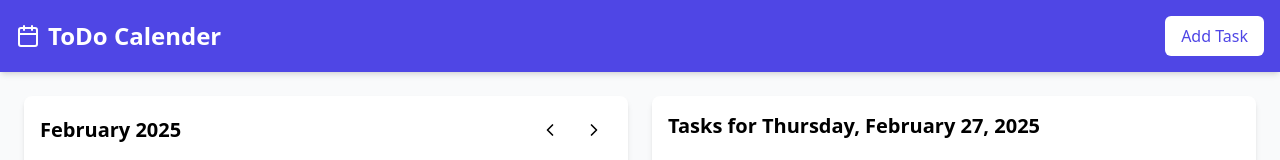
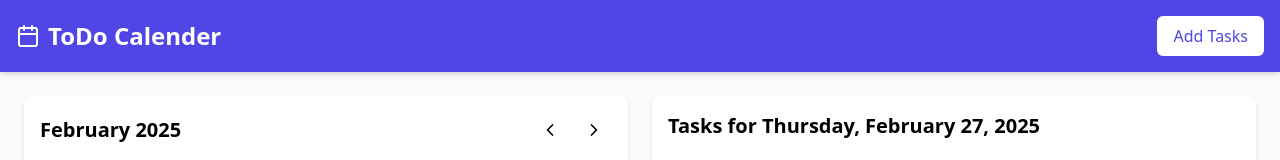
Before and after one commit to aarthireddyyy/taskdo, a React (Vite) app: page / in a window 1280 px wide. Shown: the top 160 px of the page. Built offline with nearby package versions, Linux system fonts and the light colour scheme.

Commit message:
added tasks

```diff
--- a/src/App.tsx
+++ b/src/App.tsx
@@ -55,7 +55,7 @@ function App() {
             onClick={() => setIsAddingTask(true)}
             className="bg-white text-indigo-600 px-4 py-2 rounded-md font-medium hover:bg-indigo-50 transition-colors"
           >
-            Add Task
+            Add Tasks
           </button>
         </div>
       </header>
```
